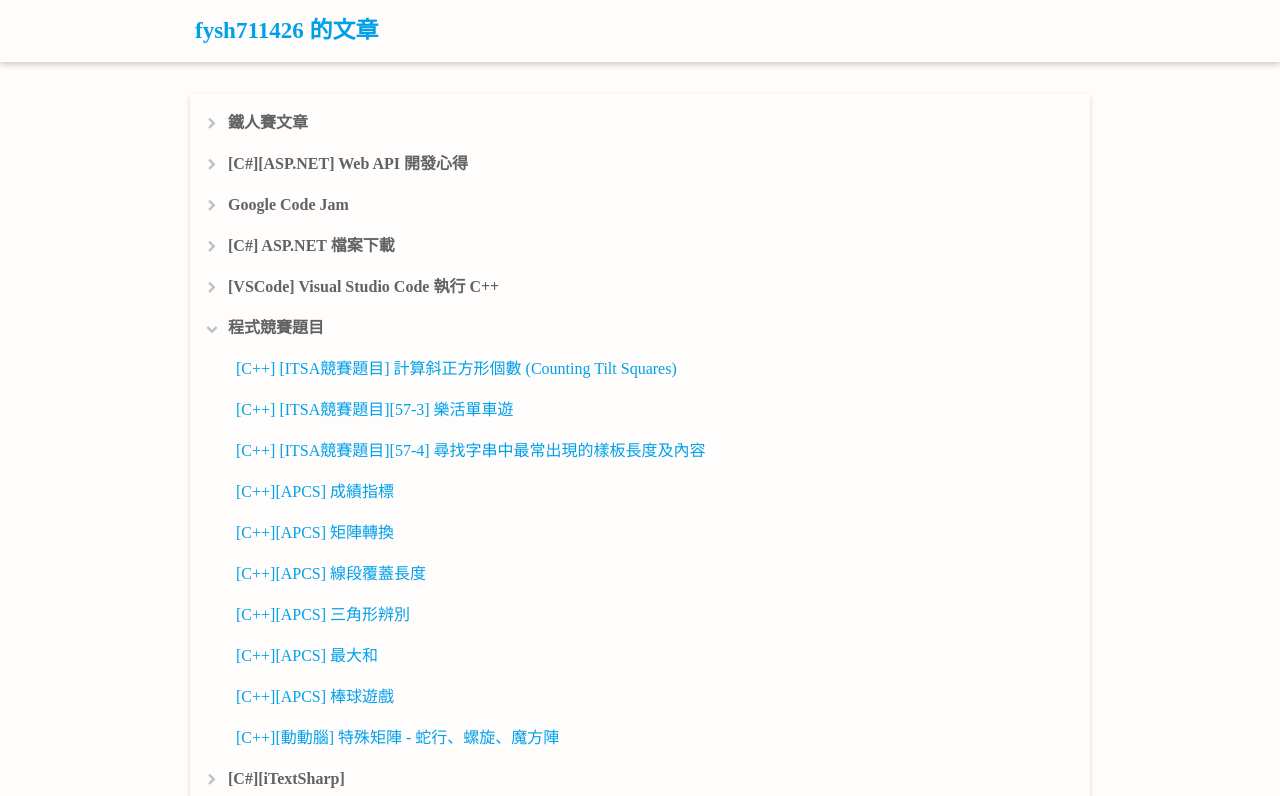
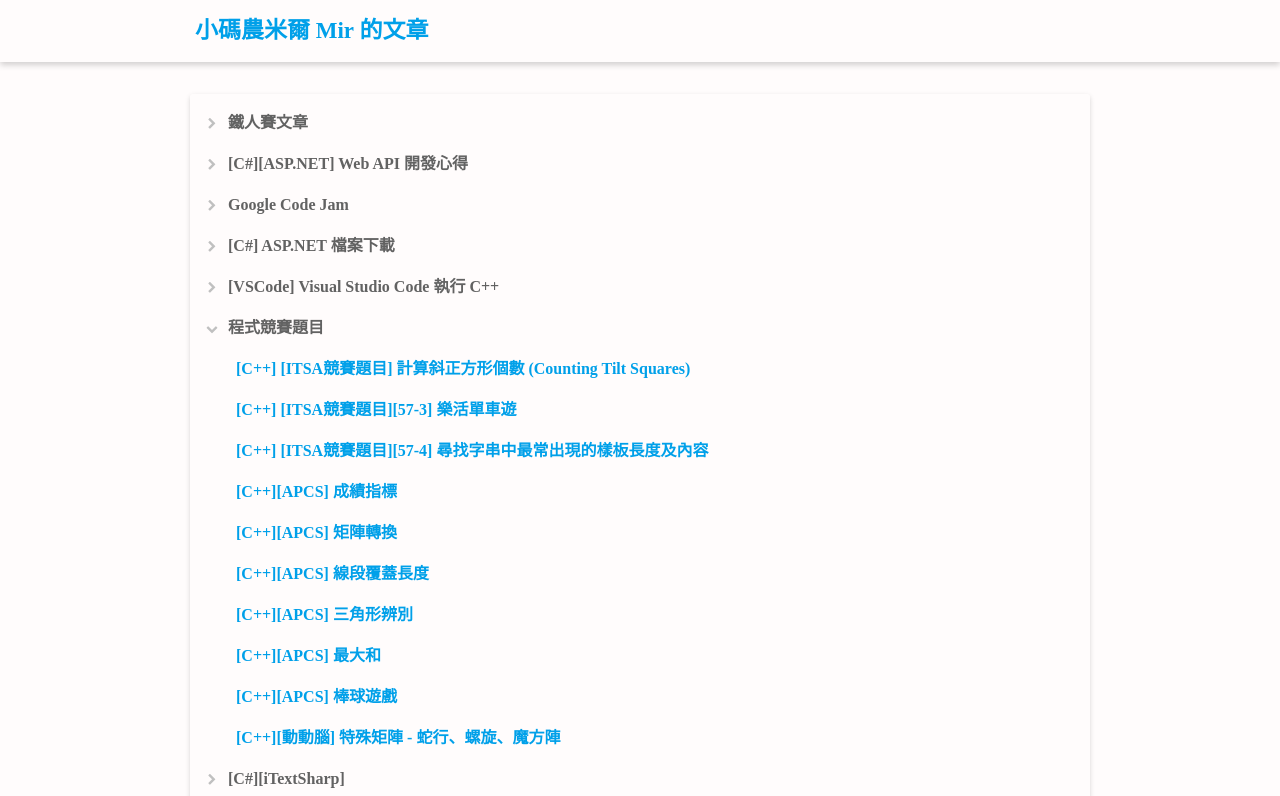
Before and after one commit to fysh711426/fysh711426.github.io, a plain HTML site: page Articles/index.html in a window 1280 px wide. Both pictures are taken after a click on the link "程式競賽題目". Shown: the top 796 px of the page. Drawn offline with Linux system fonts and the light colour scheme; a web font is replaced by a local one.

Commit message:
update articles

```diff
--- a/Articles/index.html
+++ b/Articles/index.html
@@ -16,7 +16,7 @@
             <div id="inner-header" class="warp">
                 <div class="logo">
                     <a href="javascript:void(0)" onclick="location.reload()">
-                        fysh711426 的文章</a>
+                        小碼農米爾 Mir 的文章</a>
                 </div>
             </div>
         </header>
@@ -256,6 +256,8 @@
                                     [C#] 使用 MD5 加密字串</a>
                                 <a href="https://ithelp.ithome.com.tw/articles/10190218" target="_blank">
                                     [SignalR] 覆寫Client上的事件處理函數</a>
+                                <a href="https://ithelp.ithome.com.tw/articles/10232898" target="_blank">
+                                    [C#][ASP.NET] 將 Zip 寫入 OutputStream 的幾種方法比較</a>
                             </div>
                         </div>
                         <div class="block-item">
--- a/Articles/main.css
+++ b/Articles/main.css
@@ -1,8 +1,8 @@
-@font-face {
+/* @font-face {
     font-family: huninn;
     src: url(jf-openhuninn-1.0.ttf) format('woff2');
     font-display: auto;
-}
+} */
 
 ::-webkit-scrollbar {
     width: 8px;
@@ -20,7 +20,8 @@
 
 body {
     margin: 0 auto;
-    font-family: "huninn", "Microsoft JhengHei";
+    /* font-family: "huninn", "Microsoft JhengHei"; */
+    font-family: "Microsoft JhengHei";
     color: #252525;
     /* display: none; */
 }
@@ -145,6 +146,7 @@ body {
 
 .block-children.articles a {
     display: block;
-    font-weight: normal;
+    /* font-weight: normal; */
+    font-weight: bold;
     color: #00a0e9;
 }
```
